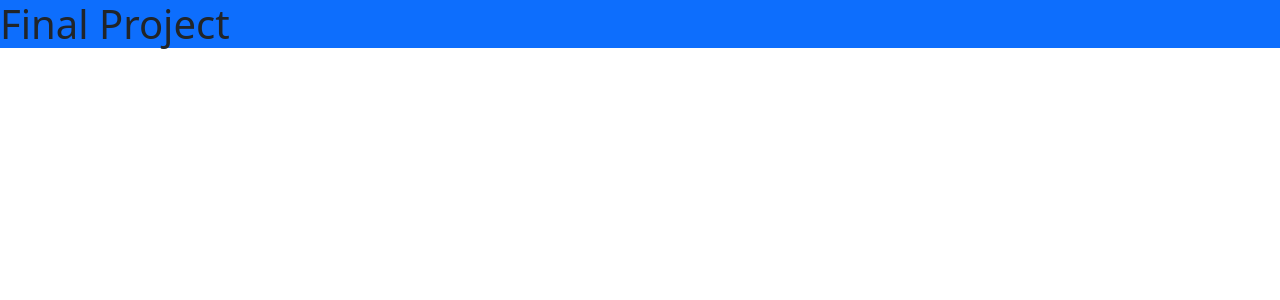
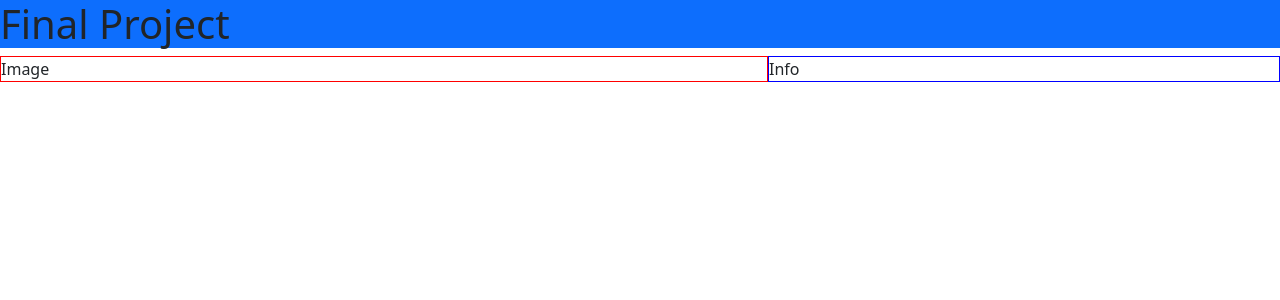
Before and after one commit to SwipaOFLagos/SWIPA-2.0-, a React (Vite) app: page / in a window 1280 px wide. Shown: the top 300 px of the page. Built offline with nearby package versions, Linux system fonts and the light colour scheme.

Commit message:
created a branch

```diff
--- a/src/App.jsx
+++ b/src/App.jsx
@@ -1,6 +1,7 @@
 
 import './App.css'
 import Login from './pages/Login'
+import DetailPage from './components/DetailPage'
 
 function App() {
 
@@ -8,6 +9,7 @@ function App() {
     <>
     <h1 className='bg-primary'>Final Project</h1>
 
+      <DetailPage/>
     </>
   )
 }
--- /dev/null
+++ b/src/components/DetailPage.jsx
@@ -0,0 +1,15 @@
+import React from 'react'
+import '../css/DetailPage.css'
+
+const DetailPage = () => {
+  return (
+    <div>
+        <div className="productCont">
+        <div className="productImg ">Image</div>
+        <div className="productInfo">Info</div>
+        </div>
+    </div>
+  )
+}
+
+export default DetailPage
--- /dev/null
+++ b/src/css/DetailPage.css
@@ -0,0 +1,13 @@
+.productCont{
+    display: flex;
+    justify-content: center;
+    align-items: center;
+}
+.productImg{
+    width: 60%;
+    border: 1px solid red;
+}
+.productInfo{
+    width: 40%;
+    border: 1px solid blue;
+}
```
Also changed, not shown: 1 other file (tests, documents, lock files or other folders).
